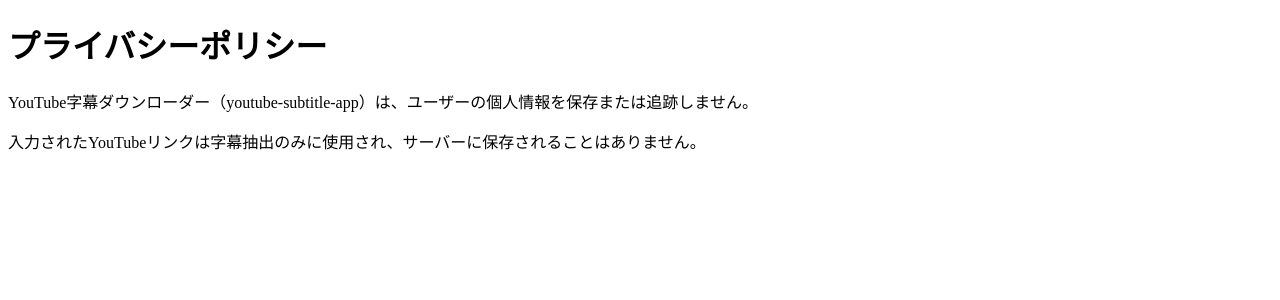
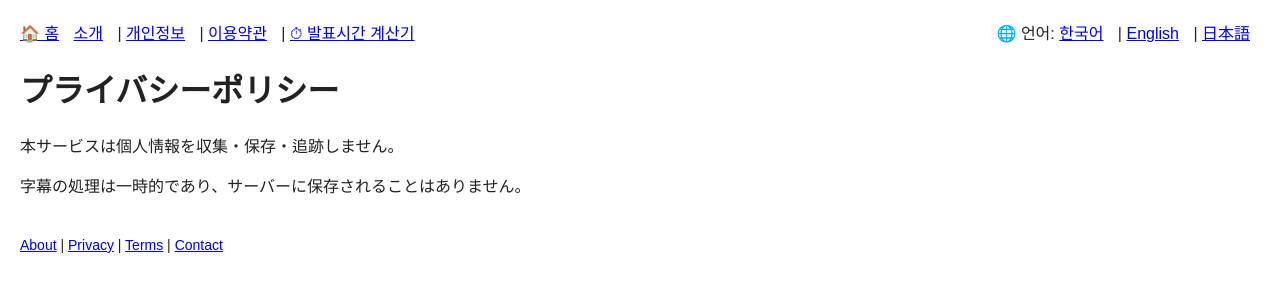
Before and after one commit to ieum3355/youtube-subtitle-app, a Flask app: page /privacy_jp in a window 1280 px wide. Shown: the top 300 px of the page. Run offline with Flask 3, Linux system fonts and the light colour scheme.

Commit message:
Update privacy_jp.html

```diff
--- a/templates/privacy_jp.html
+++ b/templates/privacy_jp.html
@@ -1,12 +1,7 @@
-<!DOCTYPE html>
-<html lang="ja">
-<head>
-  <meta charset="UTF-8">
-  <title>プライバシーポリシー - YouTube字幕ダウンローダー</title>
-</head>
-<body>
-  <h1>プライバシーポリシー</h1>
-  <p>YouTube字幕ダウンローダー（youtube-subtitle-app）は、ユーザーの個人情報を保存または追跡しません。</p>
-  <p>入力されたYouTubeリンクは字幕抽出のみに使用され、サーバーに保存されることはありません。</p>
-</body>
-</html>
+{% extends "base.html" %}
+{% block title %}プライバシーポリシー - YouTube字幕ダウンローダー{% endblock %}
+{% block content %}
+<h1>プライバシーポリシー</h1>
+<p>本サービスは個人情報を収集・保存・追跡しません。</p>
+<p>字幕の処理は一時的であり、サーバーに保存されることはありません。</p>
+{% endblock %}
```
